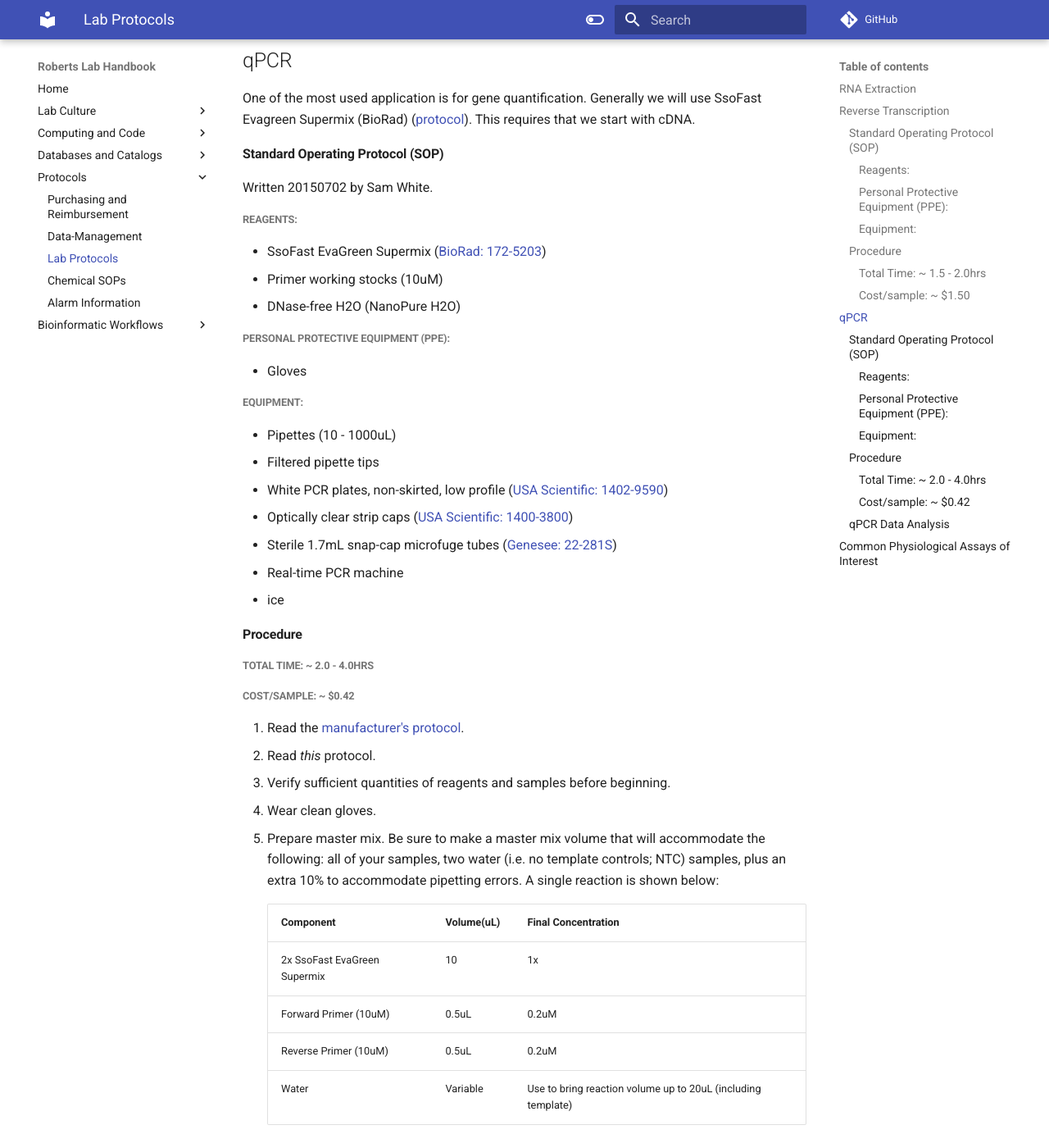
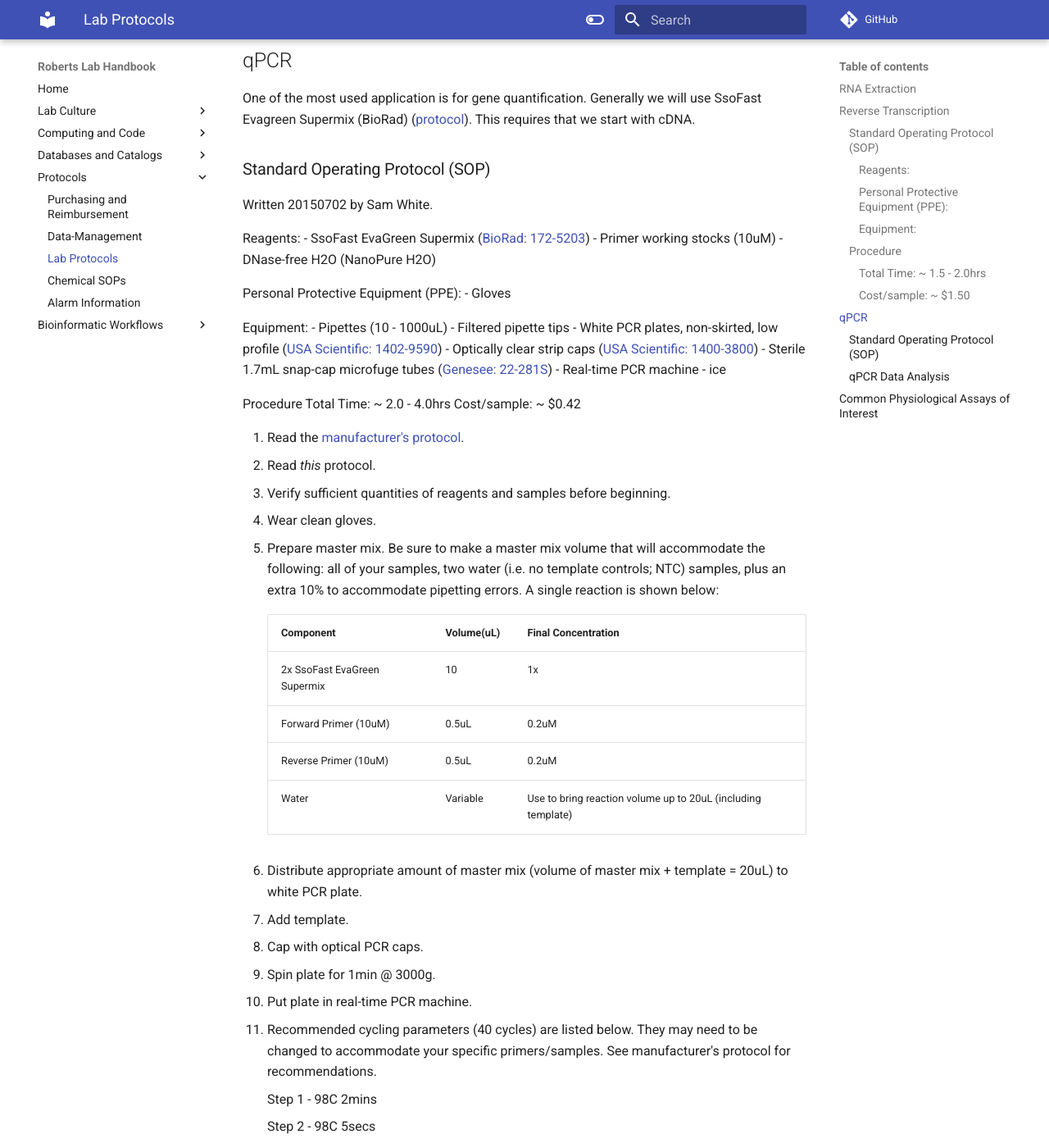
Before and after one commit to RobertsLab/resources, an MkDocs documentation site: the page built from docs/Lab-Protocols.md, in a window 1280 px wide and 1400 px high, scrolled down 2150 px. Shown: the whole window at 82% size. Built offline with MkDocs 1.6.1 and Material for MkDocs 9.7.7, drawn with Linux system fonts in a browser that asks for light colours; comment, search, counter and statistics services are not loaded.

Commit message:
update formatting qPCR protocol in Lab-Protocols.md

```diff
--- a/docs/Lab-Protocols.md
+++ b/docs/Lab-Protocols.md
@@ -64,18 +64,18 @@ Written 20150702 by Sam White.
 ## qPCR
 One of the most used application is for gene quantification. Generally we will use SsoFast Evagreen Supermix (BioRad) ([protocol](https://github.com/RobertsLab/resources/blob/master/protocols/Commercial_Protocols/BioRad_Sso_Fast_EvaGreen_Supermix.pdf)). This requires that we start with cDNA.
 
-#### Standard Operating Protocol (SOP)
+### Standard Operating Protocol (SOP)
 Written 20150702 by Sam White.
 
-##### Reagents:
+Reagents:
 - SsoFast EvaGreen Supermix ([BioRad: 172-5203](https://github.com/sr320/LabDocs/blob/master/protocols/Commercial_Protocols/BioRad_Sso_Fast_EvaGreen_Supermix.pdf))
 - Primer working stocks (10uM)
 - DNase-free H2O (NanoPure H2O)
 
-##### Personal Protective Equipment (PPE):
+Personal Protective Equipment (PPE):
 - Gloves
 
-##### Equipment:
+Equipment:
 - Pipettes (10 - 1000uL)
 - Filtered pipette tips
 - White PCR plates, non-skirted, low profile ([USA Scientific: 1402-9590](http://www.usascientific.com/non-skirted-96-well-PCR-plate-low-profile-white.aspx))
@@ -84,9 +84,9 @@ Written 20150702 by Sam White.
 - Real-time PCR machine
 - ice
 
-#### Procedure
-##### Total Time: ~ 2.0 - 4.0hrs
-##### Cost/sample: ~ $0.42
+Procedure
+Total Time: ~ 2.0 - 4.0hrs
+Cost/sample: ~ $0.42
 
 1. Read the [manufacturer's protocol](https://github.com/sr320/LabDocs/blob/master/protocols/Commercial_Protocols/BioRad_Sso_Fast_EvaGreen_Supermix.pdf).
 2. Read <em>this</em> protocol.
```
